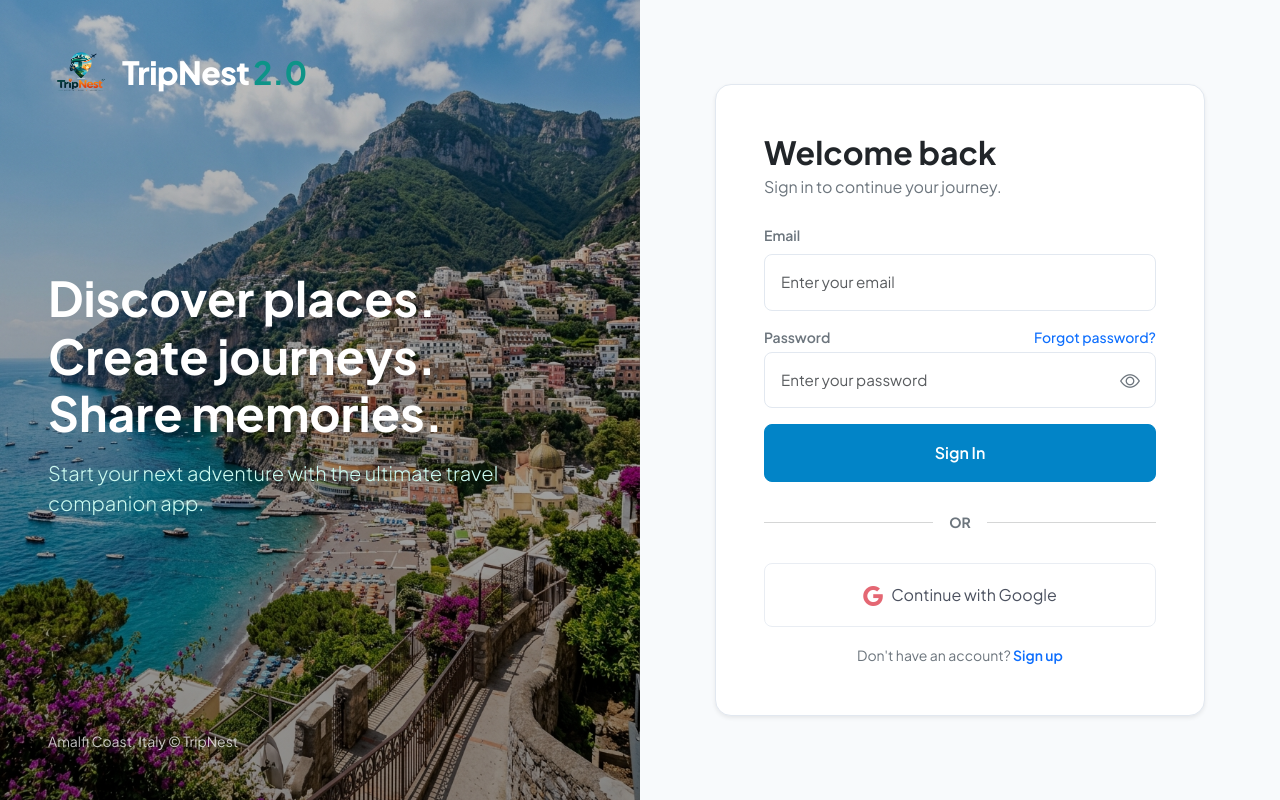
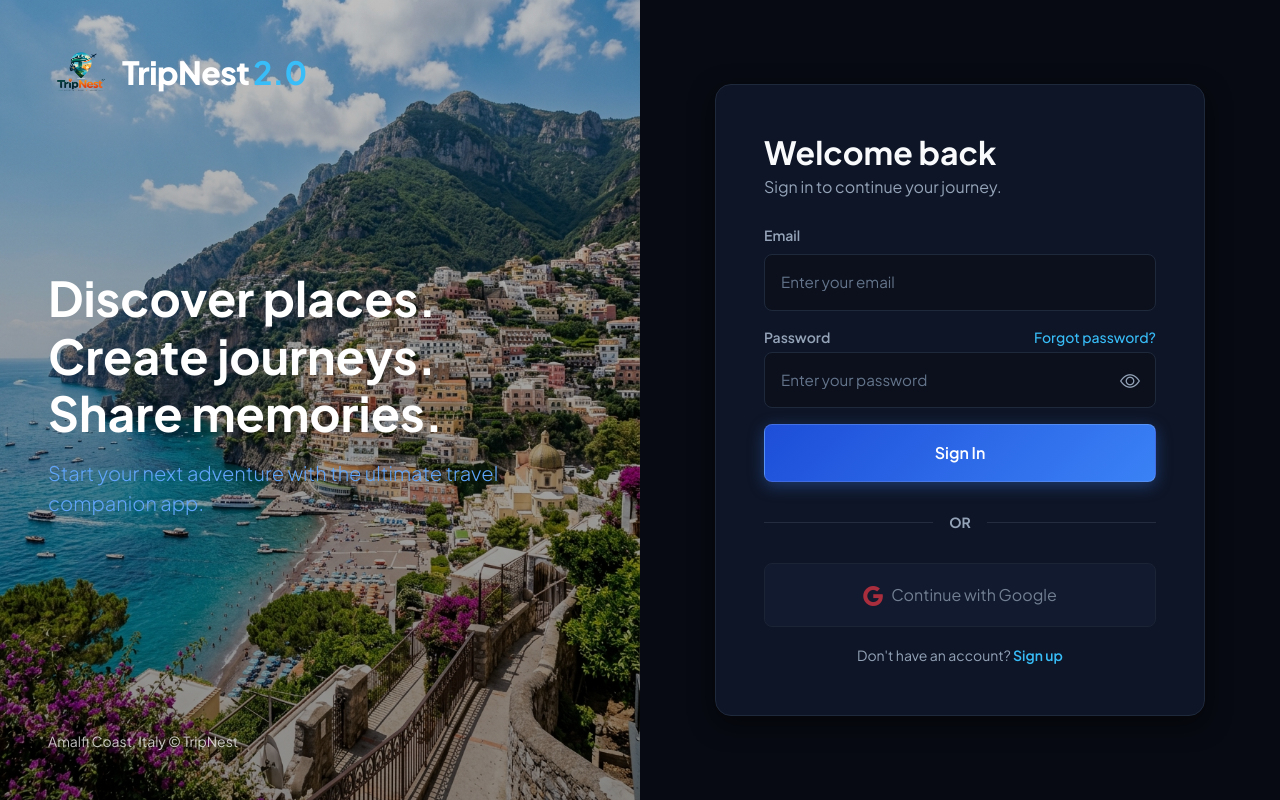
Before and after one commit to tahirazeem145/TripNest-2.0, a React (Vite) app in the folder frontend/: page /login in a window 1280 px wide. Built offline with nearby package versions, Linux system fonts and the light colour scheme; no server answers.

Commit message:
feat: implement settings page with theme toggling and layout customization features

```diff
--- a/frontend/src/index.css
+++ b/frontend/src/index.css
@@ -1,109 +1,304 @@
-/* Import a premium modern travel font */
-@import url('https://fonts.googleapis.com/css2?family=Plus+Jakarta+Sans:wght@300;400;500;600;700;800&display=swap');
+/* Import a premium modern typography */
+@import url('https://fonts.googleapis.com/css2?family=Plus+Jakarta+Sans:wght@300;400;500;600;700;800&family=JetBrains+Mono:wght@400;500;600&display=swap');
 
 :root {
   --tn-font: 'Plus Jakarta Sans', system-ui, -apple-system, sans-serif;
+  --tn-mono: 'JetBrains Mono', monospace;
 
-  /* Travel-inspired color palette */
-  --tn-primary: #0284c7;        /* Sky travel blue */
-  --tn-primary-hover: #0369a1;  /* Darker sky blue */
-  --tn-teal: #0d9488;           /* Lagoon teal accent */
-  --tn-teal-light: #ccfbf1;
-  --tn-bg-light: #f8fafc;       /* Ultra soft gray background */
-  --tn-dark: #0f172a;           /* Deep slate navy */
-  --tn-border: #e2e8f0;
+  /* Signature Black & Electric Blue Color Palette */
+  --tn-bg: #070a12;               /* Ultra deep obsidian black */
+  --tn-bg-card: #0e1526;          /* Midnight sapphire card surface */
+  --tn-bg-surface: #131c31;       /* Elevated dark blue-slate */
+  --tn-bg-hover: #1a2744;         /* Hover state surface */
+
+  --tn-primary: #3b82f6;          /* Electric sapphire blue */
+  --tn-primary-hover: #2563eb;    /* Deep electric blue */
+  --tn-primary-light: #60a5fa;    /* Radiant glowing blue */
+  --tn-primary-subtle: rgba(59, 130, 246, 0.12);
+  --tn-primary-glow: rgba(59, 130, 246, 0.35);
+
+  --tn-cyan: #38bdf8;             /* Neon sky cyan accent */
+  --tn-cyan-glow: rgba(56, 189, 248, 0.25);
+  --tn-indigo: #6366f1;           /* Violet-blue accent */
+
+  --tn-text: #f8fafc;             /* Pure crisp white */
+  --tn-text-secondary: #94a3b8;   /* Clean slate gray */
+  --tn-text-muted: #64748b;       /* Muted slate */
+
+  --tn-border: #1e293b;           /* Subtle dark border */
+  --tn-border-focus: #3b82f6;     /* Electric blue active border */
+  --tn-border-glow: rgba(59, 130, 246, 0.3);
+
+  --tn-shadow: 0 10px 30px -5px rgba(0, 0, 0, 0.6), 0 0 20px rgba(59, 130, 246, 0.08);
+  --tn-card-shadow: 0 8px 24px rgba(0, 0, 0, 0.5);
 }
 
+/* Global Reset & Base */
 body {
   font-family: var(--tn-font);
-  background-color: var(--tn-bg-light);
-  color: var(--tn-dark);
+  background-color: var(--tn-bg) !important;
+  color: var(--tn-text) !important;
   margin: 0;
   padding: 0;
   -webkit-font-smoothing: antialiased;
+  -moz-osx-font-smoothing: grayscale;
 }
 
-/* Custom layout helpers */
-.bg-light-gray {
-  background-color: var(--tn-bg-light);
+/* Custom Layout & Surface Helpers */
+.bg-light-gray,
+.bg-light,
+.bg-body {
+  background-color: var(--tn-bg) !important;
+}
+
+.bg-white {
+  background-color: var(--tn-bg-card) !important;
+  color: var(--tn-text) !important;
+}
+
+.text-dark {
+  color: var(--tn-text) !important;
+}
+
+.text-body {
+  color: var(--tn-text) !important;
+}
+
+.text-secondary {
+  color: var(--tn-text-secondary) !important;
+}
+
+.text-muted {
+  color: var(--tn-text-muted) !important;
+}
+
+.text-primary {
+  color: var(--tn-cyan) !important;
 }
 
 .text-teal {
-  color: var(--tn-teal) !important;
+  color: var(--tn-cyan) !important;
 }
 
 .text-light-teal {
-  color: var(--tn-teal-light) !important;
+  color: var(--tn-primary-light) !important;
 }
 
-/* Visual left panel styling */
-.relative-container {
-  position: relative;
-  overflow: hidden;
+/* Borders */
+.border,
+.border-top,
+.border-bottom,
+.border-start,
+.border-end {
+  border-color: var(--tn-border) !important;
 }
 
-.visual-side {
-  height: 100vh;
-  position: relative;
-  z-index: 2;
-  transition: transform 0.8s ease-in-out;
+/* Header & Sidebar Polish */
+header.navbar {
+  background-color: rgba(14, 21, 38, 0.85) !important;
+  backdrop-filter: blur(16px);
+  -webkit-backdrop-filter: blur(16px);
+  border-bottom: 1px solid var(--tn-border) !important;
+}
+
+aside {
+  background-color: var(--tn-bg-card) !important;
+  border-color: var(--tn-border) !important;
+}
+
+/* Navigation Links */
+.nav-link {
+  color: var(--tn-text-secondary) !important;
+  border-radius: 12px;
+  padding: 0.65rem 1rem !important;
+  transition: all 0.2s cubic-bezier(0.4, 0, 0.2, 1);
+}
+
+.nav-link:hover {
+  background-color: var(--tn-bg-surface) !important;
+  color: var(--tn-text) !important;
+  transform: translateX(3px);
+}
+
+.nav-link.active {
+  background: linear-gradient(90deg, rgba(59, 130, 246, 0.18) 0%, rgba(59, 130, 246, 0.04) 100%) !important;
+  color: var(--tn-cyan) !important;
+  border-left: 3px solid var(--tn-primary);
+  font-weight: 600;
+  box-shadow: 0 0 15px rgba(59, 130, 246, 0.12);
 }
 
 /* Premium Card Styles */
-.login-card, .style-card {
-  border: 1px solid var(--tn-border);
-  transition: all 0.3s cubic-bezier(0.4, 0, 0.2, 1);
+.card,
+.login-card,
+.style-card {
+  background-color: var(--tn-bg-card) !important;
+  border: 1px solid var(--tn-border) !important;
+  border-radius: 16px;
+  box-shadow: var(--tn-card-shadow) !important;
+  transition: all 0.25s cubic-bezier(0.4, 0, 0.2, 1);
 }
 
-.login-card:hover {
-  transform: translateY(-2px);
-  box-shadow: 0 12px 25px rgba(0, 0, 0, 0.04) !important;
+.card:hover {
+  border-color: var(--tn-border-glow) !important;
+  box-shadow: var(--tn-shadow) !important;
 }
 
-/* Form Input Enhancements */
-.form-control {
-  border: 1px solid var(--tn-border);
+.card-header,
+.card-footer {
+  background-color: rgba(19, 28, 49, 0.6) !important;
+  border-color: var(--tn-border) !important;
+}
+
+/* Form Inputs */
+.form-control,
+.form-select {
+  background-color: #0b101c !important;
+  border: 1px solid var(--tn-border) !important;
+  color: var(--tn-text) !important;
   font-family: var(--tn-font);
   font-size: 0.95rem;
-  color: var(--tn-dark);
+  border-radius: 12px;
   transition: all 0.2s ease-in-out;
 }
 
-.form-control:focus {
-  border-color: var(--tn-primary);
-  box-shadow: 0 0 0 4px rgba(2, 132, 199, 0.12);
-  color: var(--tn-dark);
+.form-control::placeholder {
+  color: var(--tn-text-muted) !important;
 }
 
-/* Button & Anchor Customizations */
+.form-control:focus,
+.form-select:focus {
+  background-color: #0b101c !important;
+  border-color: var(--tn-primary) !important;
+  color: #ffffff !important;
+  box-shadow: 0 0 0 4px var(--tn-primary-glow) !important;
+  outline: none;
+}
+
+/* Primary Buttons */
 .btn-primary {
-  background-color: var(--tn-primary);
-  border-color: var(--tn-primary);
-  font-family: var(--tn-font);
+  background: linear-gradient(135deg, #1d4ed8 0%, #3b82f6 100%) !important;
+  border: 1px solid rgba(255, 255, 255, 0.15) !important;
+  color: #ffffff !important;
+  font-weight: 600;
+  border-radius: 12px;
+  box-shadow: 0 4px 16px var(--tn-primary-glow) !important;
   transition: all 0.2s cubic-bezier(0.4, 0, 0.2, 1);
 }
 
-.btn-primary:hover, .btn-primary:focus, .btn-primary:active {
-  background-color: var(--tn-primary-hover) !important;
-  border-color: var(--tn-primary-hover) !important;
-  transform: translateY(-1px);
-  box-shadow: 0 4px 12px rgba(2, 132, 199, 0.2) !important;
+.btn-primary:hover,
+.btn-primary:focus,
+.btn-primary:active {
+  background: linear-gradient(135deg, #2563eb 0%, #60a5fa 100%) !important;
+  border-color: rgba(255, 255, 255, 0.25) !important;
+  color: #ffffff !important;
+  transform: translateY(-2px);
+  box-shadow: 0 6px 22px rgba(59, 130, 246, 0.5) !important;
+}
+
+/* Secondary & Action Buttons */
+.btn-outline-primary {
+  border-color: var(--tn-primary) !important;
+  color: var(--tn-cyan) !important;
+  background-color: transparent !important;
+  border-radius: 12px;
+  transition: all 0.2s ease;
+}
+
+.btn-outline-primary:hover {
+  background-color: var(--tn-primary-subtle) !important;
+  border-color: var(--tn-cyan) !important;
+  color: #ffffff !important;
+  box-shadow: 0 0 16px var(--tn-primary-glow);
 }
 
 .btn-outline-secondary {
-  border-color: var(--tn-border);
-  color: var(--tn-dark);
+  border-color: var(--tn-border) !important;
+  color: var(--tn-text-secondary) !important;
+  background-color: var(--tn-bg-surface) !important;
+  border-radius: 12px;
   transition: all 0.2s ease;
 }
 
 .btn-outline-secondary:hover {
-  background-color: var(--tn-bg-light) !important;
-  border-color: #cbd5e1 !important;
-  color: var(--tn-dark) !important;
-  transform: translateY(-1px);
+  background-color: var(--tn-bg-hover) !important;
+  border-color: var(--tn-border-focus) !important;
+  color: var(--tn-text) !important;
 }
 
-/* Focus and hover micro-animations */
+.btn-light {
+  background-color: var(--tn-bg-surface) !important;
+  border-color: var(--tn-border) !important;
+  color: var(--tn-text) !important;
+  border-radius: 12px;
+}
+
+.btn-light:hover {
+  background-color: var(--tn-bg-hover) !important;
+  color: var(--tn-cyan) !important;
+}
+
+/* Theme Action Buttons */
+.btn-theme-action {
+  background-color: var(--tn-bg-surface);
+  color: var(--tn-text);
+  border: 1px solid var(--tn-border);
+  transition: all 0.2s ease;
+}
+
+.btn-theme-action:hover,
+.btn-theme-action:focus {
+  background-color: var(--tn-bg-hover);
+  color: var(--tn-cyan);
+  border-color: var(--tn-primary);
+  box-shadow: 0 0 12px var(--tn-primary-glow);
+}
+
+.theme-icon {
+  color: var(--tn-text);
+  transition: color 0.15s ease;
+}
+
+/* Brand Typography */
+.brand-logo {
+  font-family: var(--tn-font);
+  font-weight: 800 !important;
+  letter-spacing: -0.5px;
+  background: linear-gradient(135deg, #60a5fa 0%, #38bdf8 100%);
+  -webkit-background-clip: text;
+  -webkit-text-fill-color: transparent;
+}
+
+.brand-logo-light {
+  font-family: var(--tn-font);
+  font-weight: 800 !important;
+  letter-spacing: -0.5px;
+  color: #ffffff;
+}
+
+/* Badges & Pills */
+.badge.bg-primary {
+  background: linear-gradient(135deg, #1d4ed8 0%, #3b82f6 100%) !important;
+  color: #ffffff !important;
+}
+
+.badge.bg-secondary {
+  background-color: var(--tn-bg-surface) !important;
+  color: var(--tn-text-secondary) !important;
+  border: 1px solid var(--tn-border);
+}
+
+/* Destination Tag Pills */
+.destination-pill,
+.badge-destination {
+  background: rgba(59, 130, 246, 0.15) !important;
+  color: #60a5fa !important;
+  border: 1px solid rgba(59, 130, 246, 0.3) !important;
+  font-weight: 500;
+  backdrop-filter: blur(8px);
+}
+
+/* Focus and active states */
 .hover-effect {
   position: relative;
   overflow: hidden;
@@ -113,61 +308,7 @@ body {
   transform: scale(0.98);
 }
 
-/* Brand typography styles */
-.brand-logo {
-  font-family: var(--tn-font);
-  font-weight: 800 !important;
-  letter-spacing: -0.5px;
-}
-
-.brand-logo-light {
-  font-family: var(--tn-font);
-  font-weight: 800 !important;
-  letter-spacing: -0.5px;
-  color: #ffffff;
-}
-
-/* Accessibly styled password toggle button */
-button[aria-label="Show password"],
-button[aria-label="Hide password"] {
-  border-radius: 50%;
-  width: 36px;
-  height: 36px;
-  display: flex;
-  align-items: center;
-  justify-content: center;
-  outline: none;
-  transition: background-color 0.2s ease;
-}
-
-button[aria-label="Show password"]:focus,
-button[aria-label="Hide password"]:focus {
-  background-color: rgba(0, 0, 0, 0.05);
-  box-shadow: none;
-}
-
-/* Accessibility outline overrides */
-a:focus-visible,
-button:focus-visible,
-input:focus-visible {
-  outline: 2px solid var(--tn-primary) !important;
-  outline-offset: 2px;
-}
-
-/* Custom scrollbar styling for form panels */
-.scrollable-y {
-  overflow-y: auto;
-  max-height: 100vh;
-}
-
-@media (max-width: 991.98px) {
-  .scrollable-y {
-    max-height: none;
-    overflow-y: visible;
-  }
-}
-
-/* Instagram Double-Tap Like Heart Animation */
+/* Like Heart Pop Animation */
 @keyframes heartPop {
   0% {
     opacity: 0;
@@ -192,7 +333,7 @@ input:focus-visible {
 }
 
 .drop-shadow {
-  filter: drop-shadow(0 4px 12px rgba(0, 0, 0, 0.45));
+  filter: drop-shadow(0 4px 14px rgba(0, 0, 0, 0.6));
 }
 
 .pointer-events-none {
@@ -207,102 +348,67 @@ input:focus-visible {
   transform: scale(1.2);
 }
 
-/* Theme Action Buttons (Header, Toolbar, Controls) */
-.btn-theme-action {
-  background-color: #f1f5f9;
-  color: #0f172a;
-  border: 1px solid #e2e8f0;
-  transition: all 0.2s ease;
+/* Accessibility outline overrides */
+a:focus-visible,
+button:focus-visible,
+input:focus-visible {
+  outline: 2px solid var(--tn-primary) !important;
+  outline-offset: 2px;
 }
 
-.btn-theme-action:hover, .btn-theme-action:focus {
-  background-color: #e2e8f0;
-  color: #0284c7;
+/* Scrollbar Customization (Black & Blue) */
+::-webkit-scrollbar {
+  width: 8px;
+  height: 8px;
 }
 
-.theme-icon {
-  color: #0f172a;
-  transition: color 0.15s ease;
+::-webkit-scrollbar-track {
+  background: var(--tn-bg);
 }
 
-/* Dark Mode Support */
-[data-bs-theme="dark"], body.dark-theme {
-  --tn-bg-light: #0f172a;
-  --tn-dark: #f8fafc;
-  --tn-border: #334155;
-  background-color: #0f172a !important;
-  color: #f8fafc !important;
+::-webkit-scrollbar-thumb {
+  background: #1e293b;
+  border-radius: 4px;
 }
 
-[data-bs-theme="dark"] .bg-white,
-body.dark-theme .bg-white,
-[data-bs-theme="dark"] .card-header,
-body.dark-theme .card-header {
-  background-color: #1e293b !important;
-  color: #f8fafc !important;
-  border-color: #334155 !important;
+::-webkit-scrollbar-thumb:hover {
+  background: #3b82f6;
 }
 
-[data-bs-theme="dark"] .bg-light,
-body.dark-theme .bg-light,
-[data-bs-theme="dark"] .bg-light-gray,
-body.dark-theme .bg-light-gray {
-  background-color: #0f172a !important;
-  color: #f8fafc !important;
+.scrollable-y {
+  overflow-y: auto;
+  max-height: 100vh;
 }
 
-[data-bs-theme="dark"] .text-dark,
-body.dark-theme .text-dark,
-[data-bs-theme="dark"] .text-body,
-body.dark-theme .text-body {
-  color: #f8fafc !important;
+@media (max-width: 991.98px) {
+  .scrollable-y {
+    max-height: none;
+    overflow-y: visible;
+  }
 }
 
-[data-bs-theme="dark"] .text-secondary,
-body.dark-theme .text-secondary,
-[data-bs-theme="dark"] .text-muted,
-body.dark-theme .text-muted {
-  color: #94a3b8 !important;
+/* Modal & Dropdown Dark Overrides */
+.modal-content,
+.dropdown-menu {
+  background-color: var(--tn-bg-card) !important;
+  border: 1px solid var(--tn-border) !important;
+  color: var(--tn-text) !important;
+  box-shadow: var(--tn-shadow) !important;
 }
 
-[data-bs-theme="dark"] .border,
-[data-bs-theme="dark"] .border-end,
-[data-bs-theme="dark"] .border-bottom,
-[data-bs-theme="dark"] .border-top,
-[data-bs-theme="dark"] .border-start {
-  border-color: #334155 !important;
+.dropdown-item {
+  color: var(--tn-text-secondary) !important;
 }
 
-[data-bs-theme="dark"] .form-control,
-body.dark-theme .form-control {
-  background-color: #0f172a !important;
-  border-color: #334155 !important;
-  color: #f8fafc !important;
+.dropdown-item:hover,
+.dropdown-item:focus {
+  background-color: var(--tn-bg-surface) !important;
+  color: var(--tn-cyan) !important;
 }
 
-[data-bs-theme="dark"] .btn-light,
-body.dark-theme .btn-light {
-  background-color: #334155 !important;
-  border-color: #475569 !important;
-  color: #f8fafc !important;
-}
-
-[data-bs-theme="dark"] .btn-theme-action,
-body.dark-theme .btn-theme-action {
-  background-color: #334155 !important;
-  border-color: #475569 !important;
-  color: #f8fafc !important;
-}
-
-[data-bs-theme="dark"] .btn-theme-action:hover,
-body.dark-theme .btn-theme-action:hover {
-  background-color: #475569 !important;
-  color: #38bdf8 !important;
-}
-
-[data-bs-theme="dark"] .theme-icon,
-body.dark-theme .theme-icon {
-  color: #f8fafc !important;
+.modal-header,
+.modal-footer {
+  border-color: var(--tn-border) !important;
 }
 
 /* Compact Feed Mode */
```
Also changed, not shown: frontend/src/main.jsx (+5 -2 lines), frontend/src/pages/Settings.jsx (+10 -10 lines), 1 other file (tests, documents, lock files or other folders).
